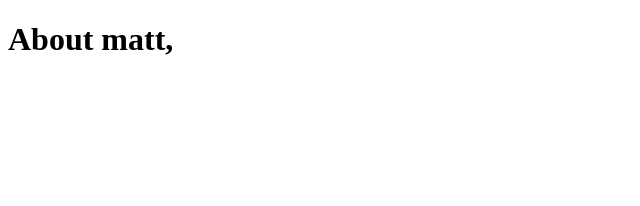
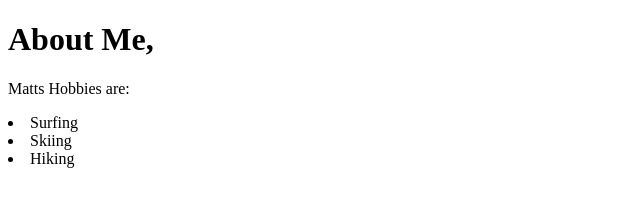
Before and after one commit to matt031203/matt031203.github.io, a plain HTML site: page aboutme.html in a window 1280 px wide. Shown: the whole page, without its empty margins (0-640 px from the left). Drawn offline with Linux system fonts and the light colour scheme.

Commit message:
Add files via upload

```diff
--- a/aboutme.html
+++ b/aboutme.html
@@ -6,6 +6,10 @@
     <title>Document</title>
 </head>
 <body>
-    <h1>About matt,</h1>
+    <h1>About Me,</h1>
+    <p>Matts Hobbies are:</p>
+    <li>Surfing</li>
+    <li>Skiing</li>
+    <li>Hiking</li>
 </body>
 </html>
```
